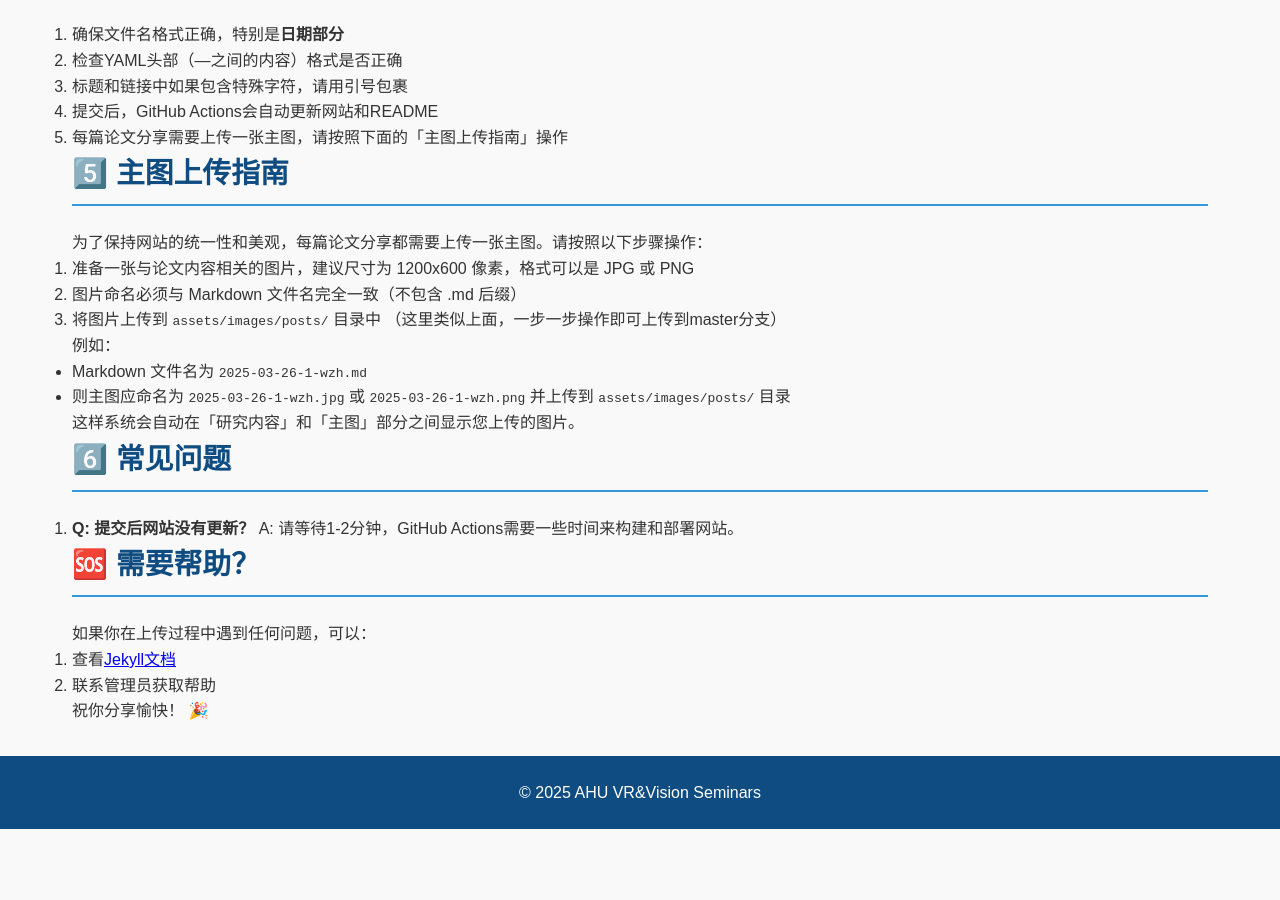
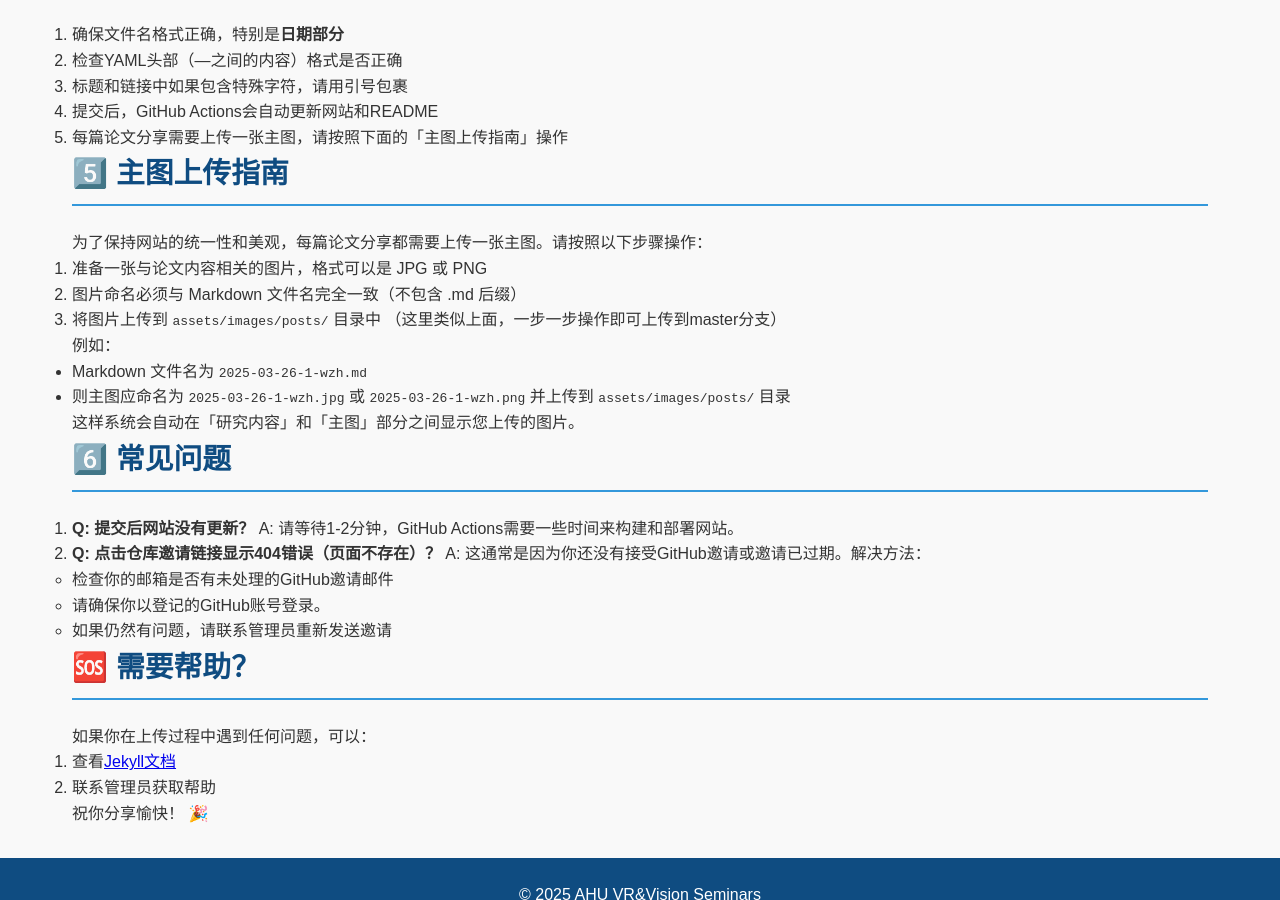
Before and after one commit to linbowang/ahu-vr-vision-group, a Jekyll site: the page built from docs/upload-guide.md, in a window 1280 px wide and 900 px high, scrolled down 1531 px. Built offline with Jekyll 4.4.1, drawn with Linux system fonts in a browser that asks for light colours; before the commit the page ends 2360 px from its top, so only the background shows below that.

Commit message:
feat:init project

```diff
--- a/docs/upload-guide.md
+++ b/docs/upload-guide.md
@@ -77,7 +77,7 @@ categories: paper
 
 为了保持网站的统一性和美观，每篇论文分享都需要上传一张主图。请按照以下步骤操作：
 
-1. 准备一张与论文内容相关的图片，建议尺寸为 1200x600 像素，格式可以是 JPG 或 PNG
+1. 准备一张与论文内容相关的图片，格式可以是 JPG 或 PNG
 2. 图片命名必须与 Markdown 文件名完全一致（不包含 .md 后缀）
 3. 将图片上传到 `assets/images/posts/` 目录中 （这里类似上面，一步一步操作即可上传到master分支）
 
@@ -92,7 +92,11 @@ categories: paper
 1. **Q: 提交后网站没有更新？**
    A: 请等待1-2分钟，GitHub Actions需要一些时间来构建和部署网站。
 
-
+2. **Q: 点击仓库邀请链接显示404错误（页面不存在）？**
+   A: 这通常是因为你还没有接受GitHub邀请或邀请已过期。解决方法：
+   - 检查你的邮箱是否有未处理的GitHub邀请邮件
+   - 请确保你以登记的GitHub账号登录。
+   - 如果仍然有问题，请联系管理员重新发送邀请
 ## 🆘 需要帮助？
 
 如果你在上传过程中遇到任何问题，可以：
```
